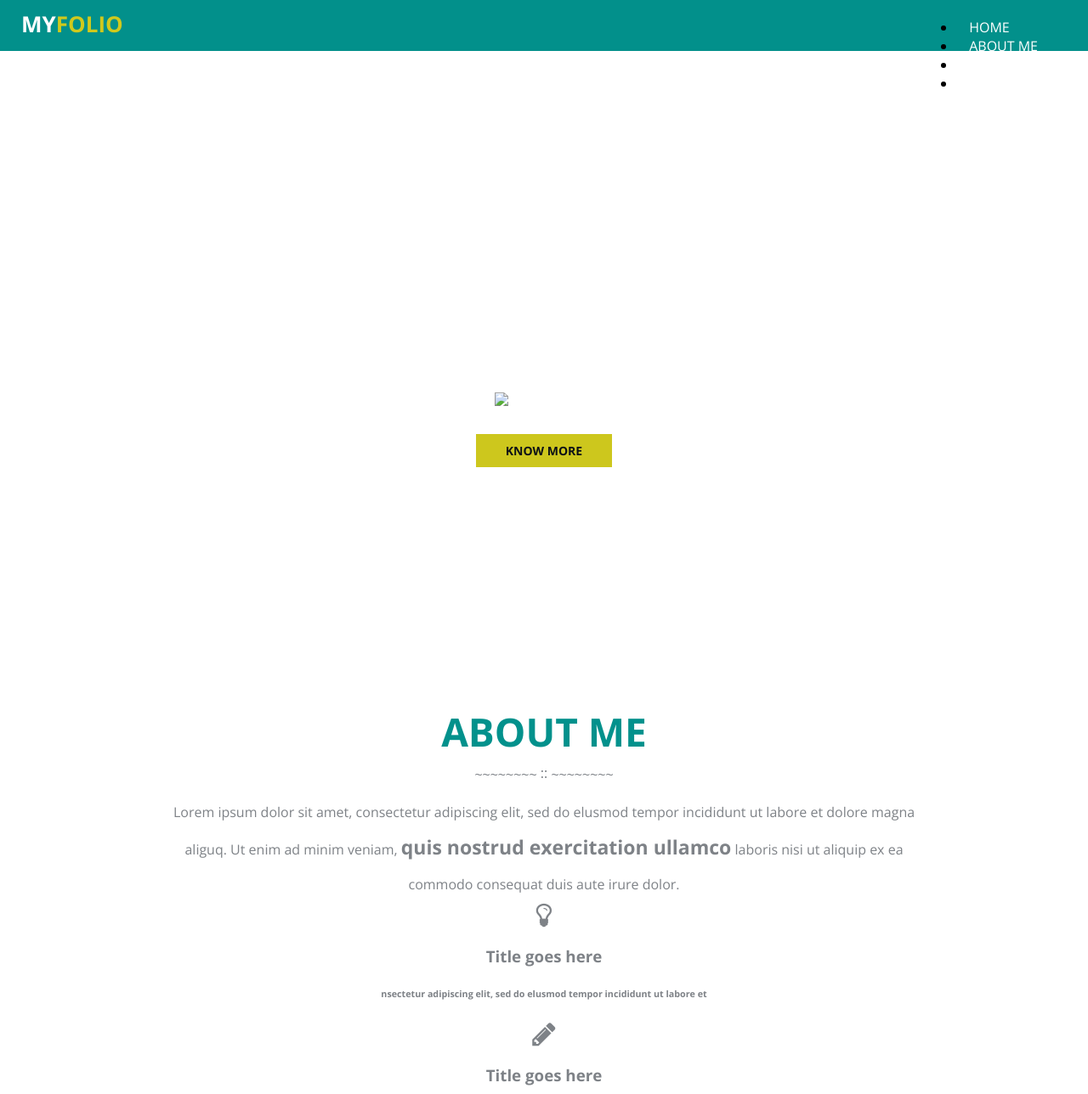
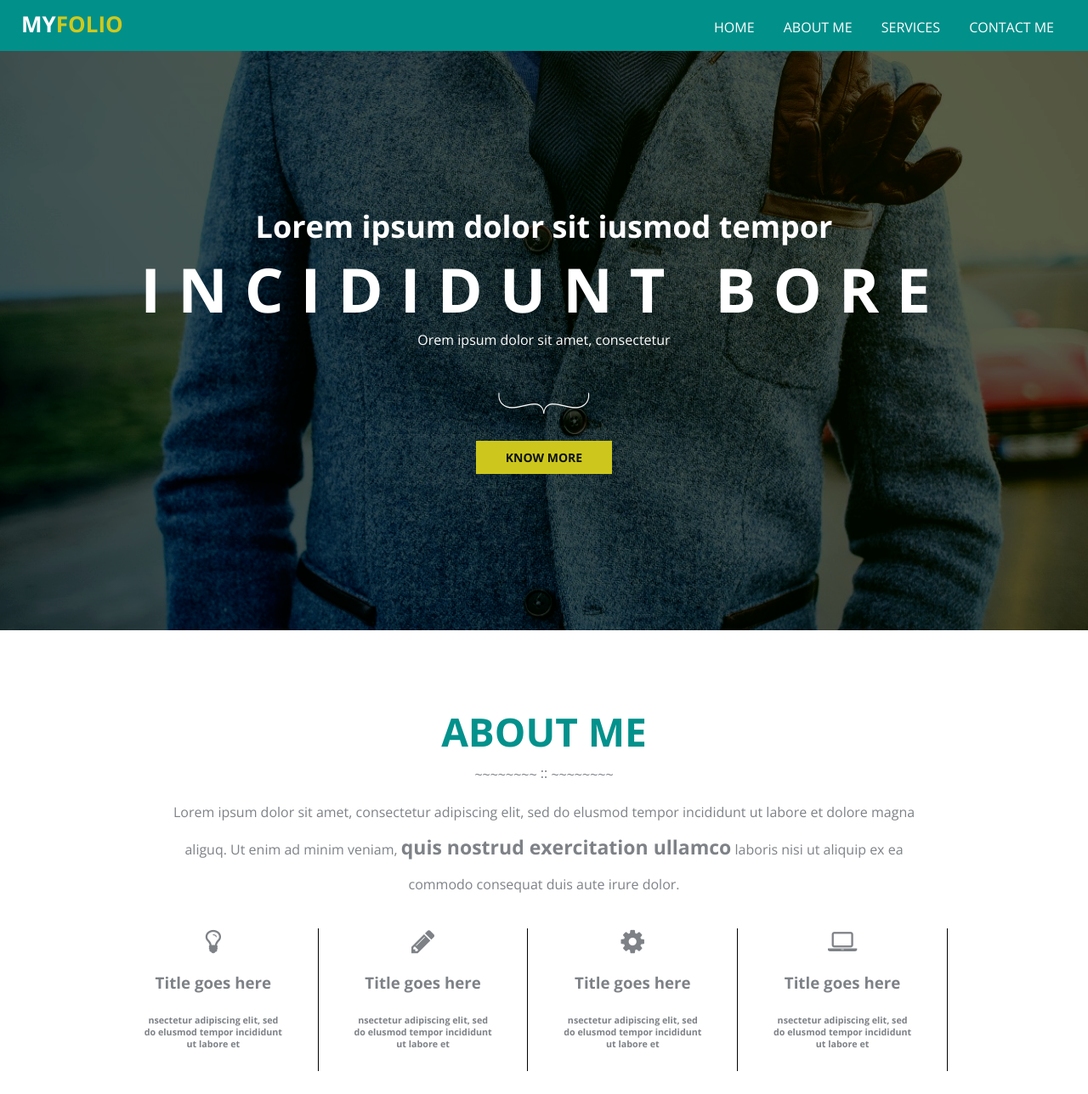
Before and after one commit to Fejeranf22/week-2-myfolio-debugging, a plain HTML site: page index.html in a window 1280 px wide. Shown: the top 1288 px of the page at 85% size. Drawn offline with nearby package versions, Linux system fonts and the light colour scheme.

Commit message:
the final after the debugging

```diff
--- a/css/main.css
+++ b/css/main.css
@@ -14,7 +14,7 @@ nav {
 	top:0;
 	left:0;
 	right:0;
-	z-index: -100;
+	z-index: 100;
 }
 /*nav logo*/
 nav > a {
@@ -41,7 +41,7 @@ nav ul {
 	top:5px;
 }
 nav li {
-	display: inline-bloc;
+	display: inline-block;
 	padding:0 15px;
 }
 nav li > a {
@@ -57,7 +57,7 @@ nav li > a:focus {
 /*OPENING HEADER*/
 header {
 	background-attachment: fixed;
-	background-image: url(./img/headerbg.png);
+	background-image: url(../img/headerbg.png);
 	background-repeat: no-repeat;
 	background-size: 100% 100%;
 	background-position: 100% 50%;
@@ -125,7 +125,7 @@ header a:hover {
     margin: 0 auto;
     width: 80%;
 }
-.aboutBox {
+.aboutbox {
 	float: left;
     width: 16%;
     padding: 0 4%;
@@ -141,7 +141,7 @@ header a:hover {
 
 /*SERVICE SECTION*/
 #service {
-	background-image: url(..img/service.png);
+	background-image: url(../img/service.png);
 	background-size: cover;
 	padding-left: 10%;
 	display: inline-block;
--- a/index.html
+++ b/index.html
@@ -29,7 +29,7 @@
 		<h2>Lorem ipsum dolor sit iusmod tempor</h2>
 		<h1>INCIDIDUNT BORE</h1>
 		<p>Orem ipsum dolor sit amet, consectetur</p>
-		<img scr="img/break.png" alt="section break">
+		<img src="img/snake.png" alt="section break">
 		<br>
 		<a href="#about">KNOW MORE</a>
 
@@ -97,22 +97,30 @@
 	<section id="contact">
 
 		<h2>CONTACT ME</h2>
-		<img src="img/break.png" alt="section break">
+		<img src="img/sectionbreak.png" alt="section break">
 		<p>Lorem ipsum dolor sit amet, consectetur adipiscing elit, sed do elusmod tempor incididunt ut labore et dolore magna aliguq.</p>
 
-		<div class="contactForm>
+		<div class="contactForm">
 			<label>NAME</label>
 			<br>
 			<input type="text">
-			<br><br><br>
+			<br>
+			<br>
+			<br>
 			<label>EMAIL ADDRESS</label>
 			<br>
 			<input type="email">
-			<br><br><br>
+			<br>
+			<br>
+			<br>
 			<label>MESSAGE</label>
-			<br><br>
-			<textarea rows="3"></textarea>
-			<br><br><br>
+			<br>
+			<br>
+			<textarea rows="3">
+			</textarea>
+			<br>
+			<br>
+			<br>
 			<button>SUBMIT</button>
 		</div>
 
```
Also changed, not shown: img/snake.png (renamed from img/break.png), 1 other file.
